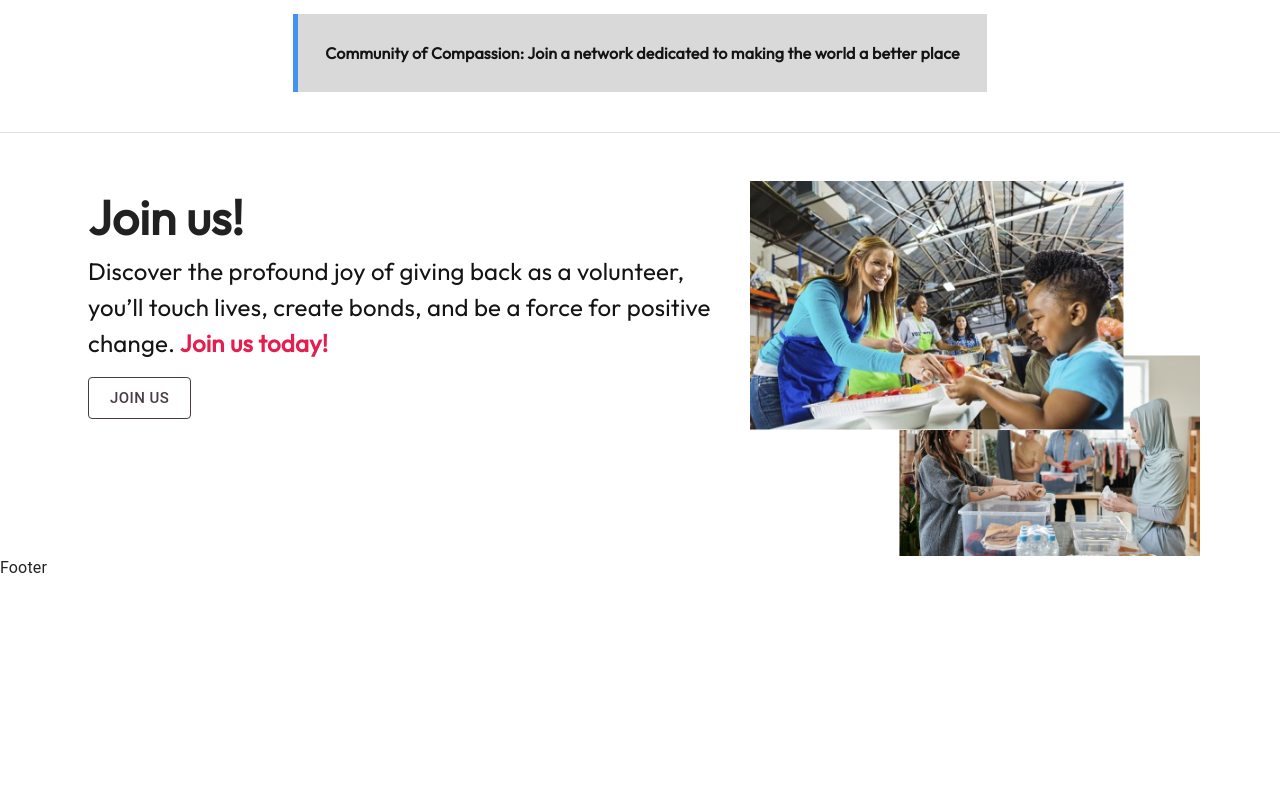
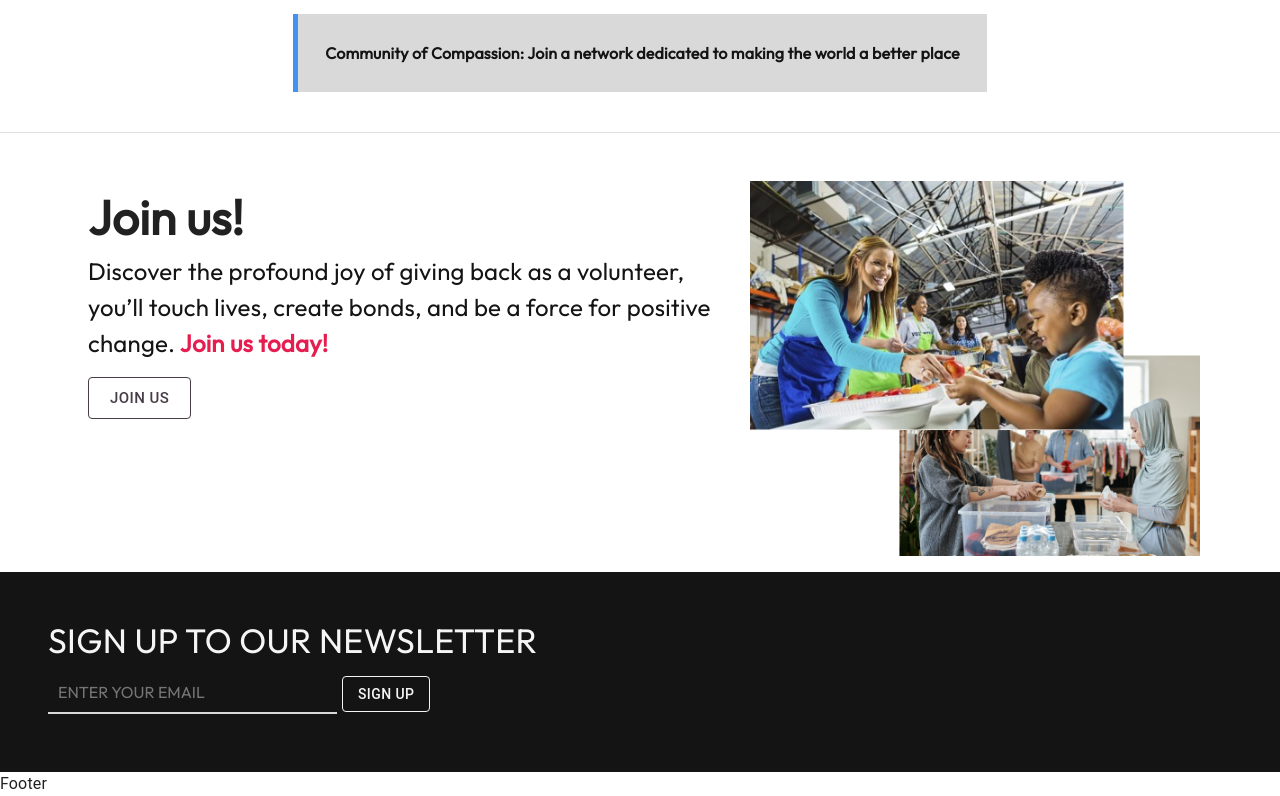
Before and after one commit to AlphaSap/charity-website, a React (Vite) app: page / in a window 1280 px wide. Shown: the part 1461-2257 px from the top of the page. Before the commit the page ends 2041 px from the top, so only its background shows below. Built offline with nearby package versions, Linux system fonts and the light colour scheme.

Commit message:
Added Newsletter

```diff
--- a/src/App.tsx
+++ b/src/App.tsx
@@ -6,6 +6,7 @@ import MyNav from "./components/navbar/Navbar";
 import { Box, Divider, Toolbar } from "@mui/material";
 import Qualites from "./components/qualities/Qualites";
 import JoinUs from "./components/joinus/JoinUs";
+import NewsLetter from "./components/newsletter/NewsLetter";
 
 function App() {
   return (
@@ -19,6 +20,7 @@ function App() {
         <Qualites />
         <Divider />
         <JoinUs />
+        <NewsLetter />
       </Box>
       <Footer />
     </>
--- a/src/components/banner/quick_donate/QuickDonate.css
+++ b/src/components/banner/quick_donate/QuickDonate.css
@@ -63,11 +63,11 @@
   border-color: grey;
   background-color: var(--off-white);
 }
-[placeholder]:focus::-webkit-input-placeholder {
-  transition: text-indent 0.4s 0.4s ease;
-  text-indent: -100%;
-  opacity: 1;
-}
+/* [placeholder]:focus::-webkit-input-placeholder { */
+/*   transition: text-indent 0.4s 0.4s ease; */
+/*   text-indent: -100%; */
+/*   opacity: 1; */
+/* } */
 
 .qd-t {
   font-size: 1.5rem;
--- /dev/null
+++ b/src/components/newsletter/NewsLetter.css
@@ -0,0 +1,15 @@
+.news-input {
+  background-color: var(--black);
+  padding: 10px;
+  padding-right: 50px;
+  color: var(--off-white);
+  font-family: var(--font-fam);
+  outline: 0;
+  border-width: 0 0 2px;
+  margin-top: 10px;
+  font-size: 1rem;
+  border-color: var(--gray);
+
+  margin-right: 5px;
+  margin-bottom: 10px;
+}
--- a/src/components/newsletter/NewsLetter.tsx
+++ b/src/components/newsletter/NewsLetter.tsx
@@ -1,8 +1,81 @@
+import { Alert, Box, Button, Snackbar, Typography } from "@mui/material";
+import { useState } from "react";
+import "./NewsLetter.css";
 
 function NewsLetter() {
+  const [value, setValue] = useState("");
+  const [al, setAl] = useState(false);
+
+  const sendValue = () => {
+    //TODO:
+    console.log(value);
+    setValue("");
+    setAl(true);
+  };
+
   return (
-    <div>NewsLetter</div>
-  )
+    <>
+      <Box
+        sx={{
+          backgroundColor: "var(--black)",
+          width: "100%",
+          marginTop: "1rem",
+          padding: "3rem",
+        }}
+      >
+        <Typography
+          variant="h4"
+          color={"var(--off-white)"}
+          fontFamily={"var(--font-fam)"}
+        >
+          SIGN UP TO OUR NEWSLETTER
+        </Typography>
+
+        <input
+          placeholder="ENTER YOUR EMAIL"
+          type="text"
+          className="news-input"
+          value={value}
+          onChange={(e) => setValue(e.target.value)}
+        />
+
+        <Button
+          variant="outlined"
+          onClick={sendValue}
+          sx={{
+            color: "var(--off-white)",
+            backgroundColor: "var(--black)",
+            borderColor: "var(--off-white)",
+            "&:hover": {
+              borderColor: "var(--green)",
+              color: "var(--green)",
+            },
+          }}
+        >
+          SIGN UP
+        </Button>
+        <Snackbar autoHideDuration={1500} open={al} onClose={() => {
+          setAl(false)
+        }}>
+          <Alert
+            sx={{
+              marginTop: "5px",
+              padding: 1,
+            }}
+            severity="success"
+          >
+            Subscribed!
+          </Alert>
+        </Snackbar>
+      </Box>
+    </>
+  );
 }
 
-export default NewsLetter
+// function showAl(al: boolean) {
+//   return al ? (
+//
+//   ) : null;
+// }
+
+export default NewsLetter;
--- a/src/index.css
+++ b/src/index.css
@@ -20,6 +20,7 @@ body {
   margin: 0;
   padding: 0;
   height: 100%;
+  scroll-behavior: smooth;
 
   font-family: var(--font-fam);
 }
```
